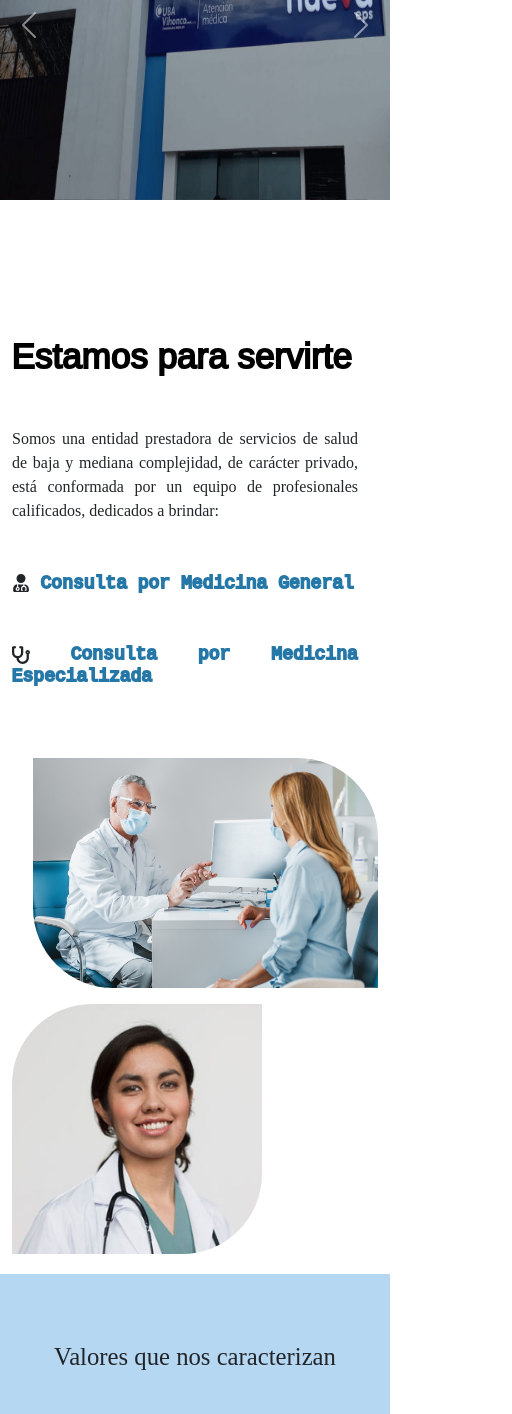
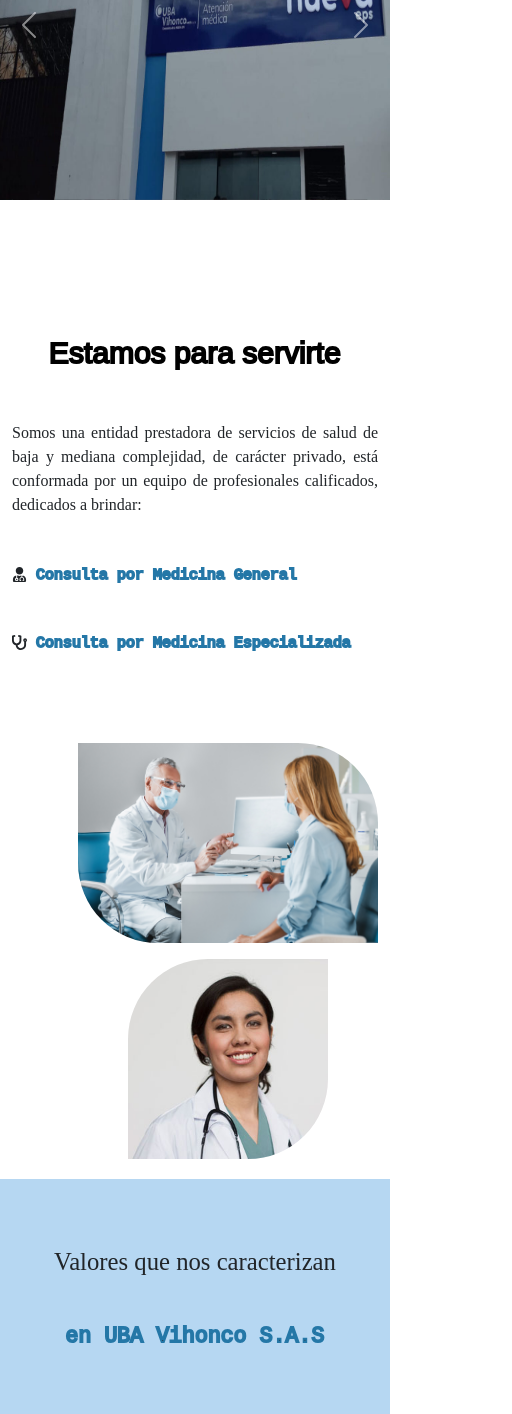
Before and after one commit to Vihonco/vihoncospa, a React (Create React App) app: page / in a window 390 px wide. Shown: the part 876-2290 px from the top of the page, 512 px wide, since content can reach past the window. Built offline with nearby package versions, Linux system fonts and the light colour scheme.

Commit message:
Se agrega libreira aos

```diff
--- a/src/components/Informacion/informacion.css
+++ b/src/components/Informacion/informacion.css
@@ -6,7 +6,7 @@
     margin-top: 20px;
   }
   .info-container h1{
-    font-size: 35px;
+    font-size: 30px;
     font-family: Arial, Helvetica, sans-serif;
   }
   .info-container h4{
@@ -48,3 +48,40 @@
     margin: 0;
     font-size: 1.25rem; /* Ajusta el tamaño del texto según sea necesario */
   }
+  @media (max-width: 768px) {
+    .info-container {
+      flex-direction: column; /* Cambia la dirección de los elementos en pantallas pequeñas */
+      align-items: center; /* Centra los elementos en pantallas pequeñas */
+    }
+    .info-container h4{
+
+      font-size: 15px;
+      text-align: justify;
+    }
+
+    .text-section {
+      margin-right: 0;
+      text-align: center; /* Centra el texto en pantallas pequeñas */
+      margin-bottom: 20px; /* Agrega espacio debajo en pantallas pequeñas */
+
+    }
+
+    .images-section {
+      flex-direction: column;
+      align-items: center;
+    }
+
+    .info-item .icon {
+      border-radius: 0 80px 0 80px;
+      margin-top: 20px;
+       height: 200px;
+
+
+     }
+     .info-item .icon2 {
+       border-radius:  80px 0 80px 0 ;
+        height: 200px;
+        margin-right: 50px;
+      }
+
+  }
```
